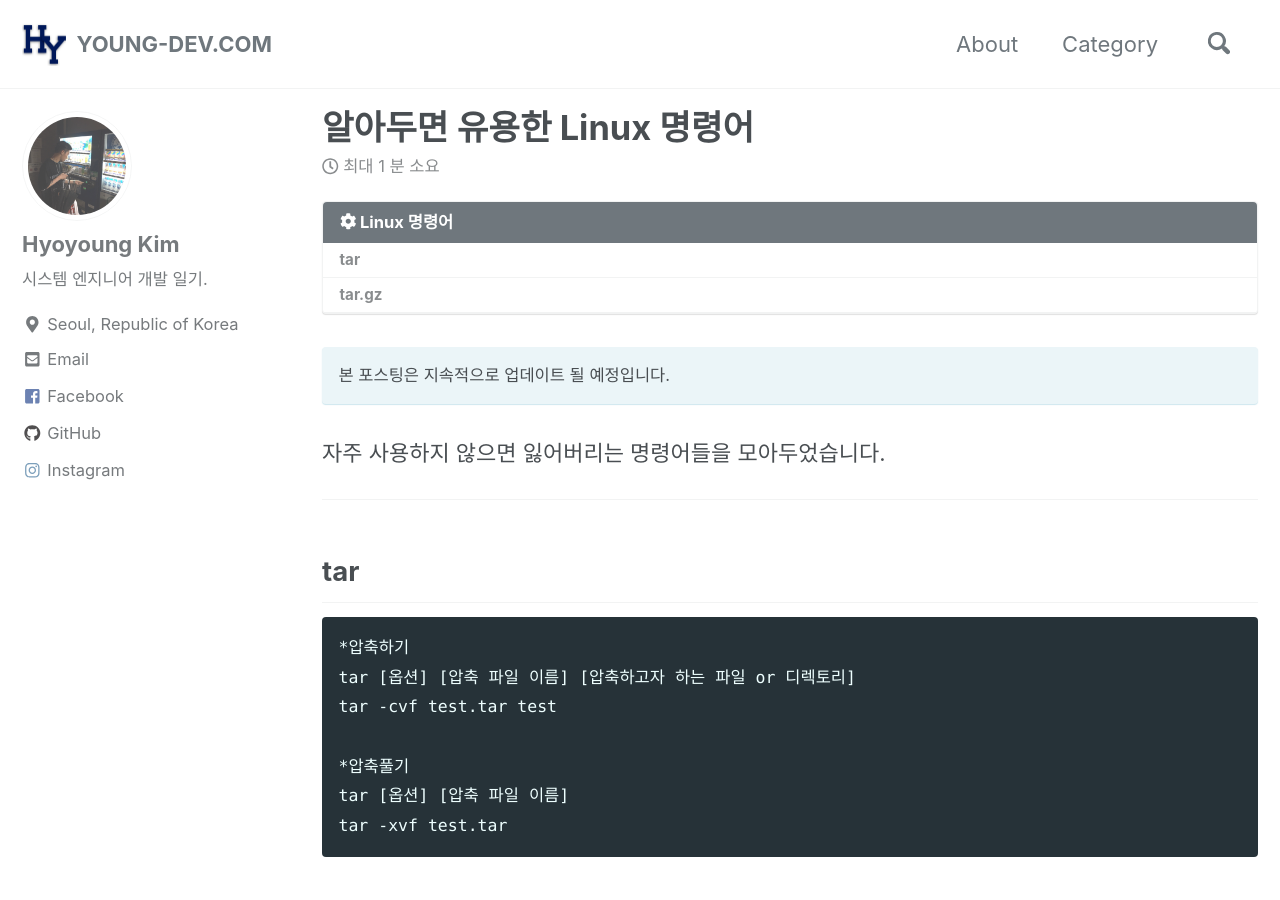
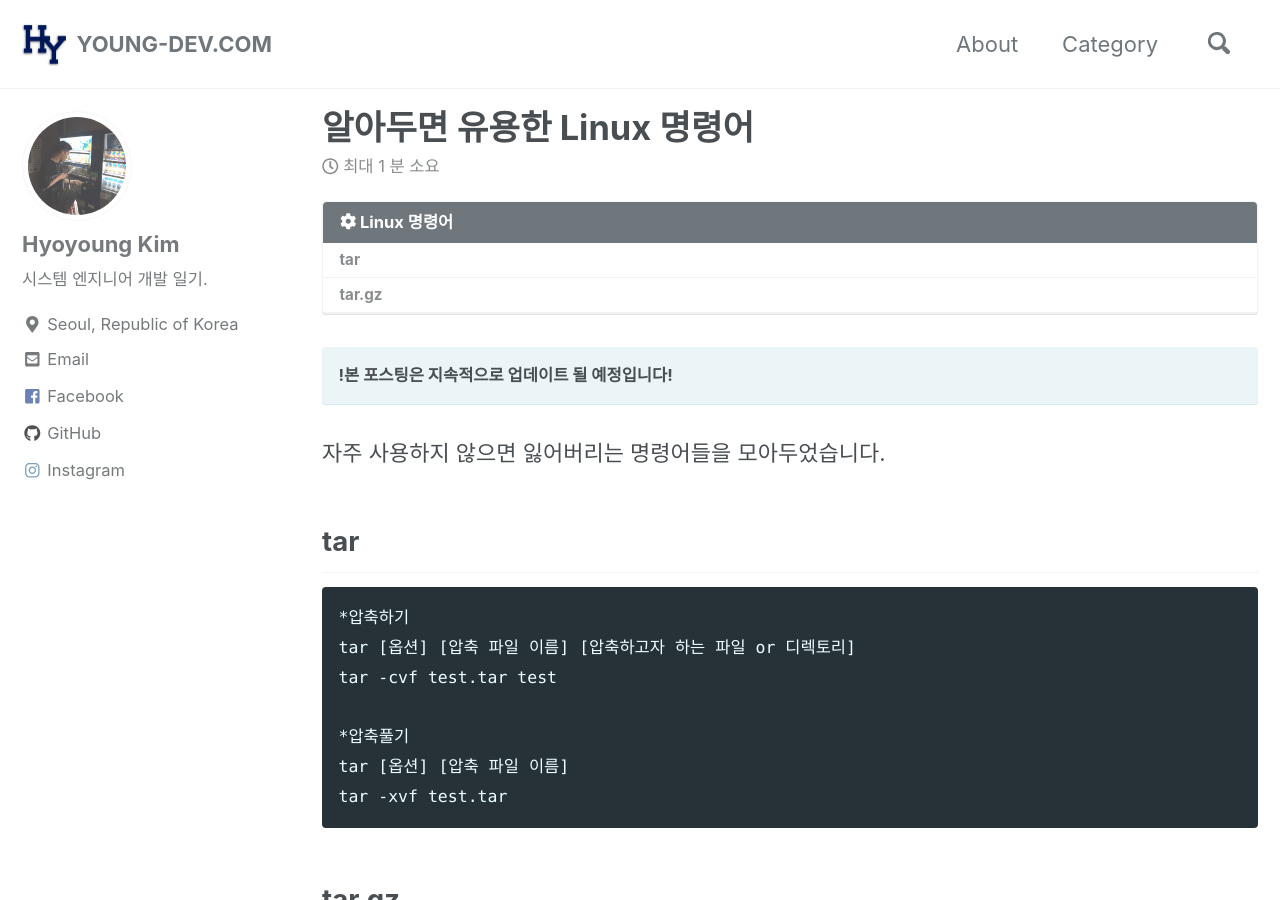
Before and after one commit to youngfromseoul/youngfromseoul.github.io2, a Jekyll site: the page built from _posts/linux/2019-01-29-Linux-tip.md, in a window 1280 px wide and 900 px high. Built offline with Jekyll 4.4.1, drawn with Linux system fonts in a browser that asks for light colours; cached includes are drawn as plain includes; nearby versions of some CDN libraries; some web fonts are replaced; library files that are not in the unit come from our copies.

Commit message:
Update 2019-01-29-Linux-tip.md

```diff
--- a/_posts/linux/2019-01-29-Linux-tip.md
+++ b/_posts/linux/2019-01-29-Linux-tip.md
@@ -17,12 +17,11 @@ toc: true
 toc_sticky: true
 ---
 
-본 포스팅은 지속적으로 업데이트 될 예정입니다.
+**!본 포스팅은 지속적으로 업데이트 될 예정입니다!**
 {: .notice--info}
 
 자주 사용하지 않으면 잃어버리는 명령어들을 모아두었습니다.
-{:.no_toc}
----
+
 
 
 ## tar
```
